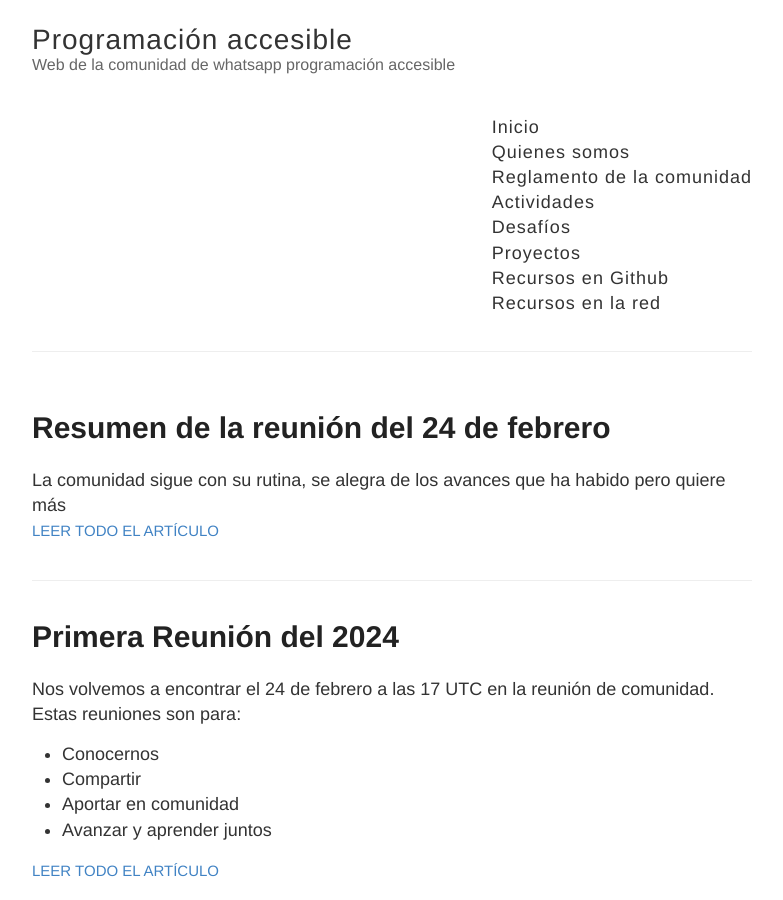
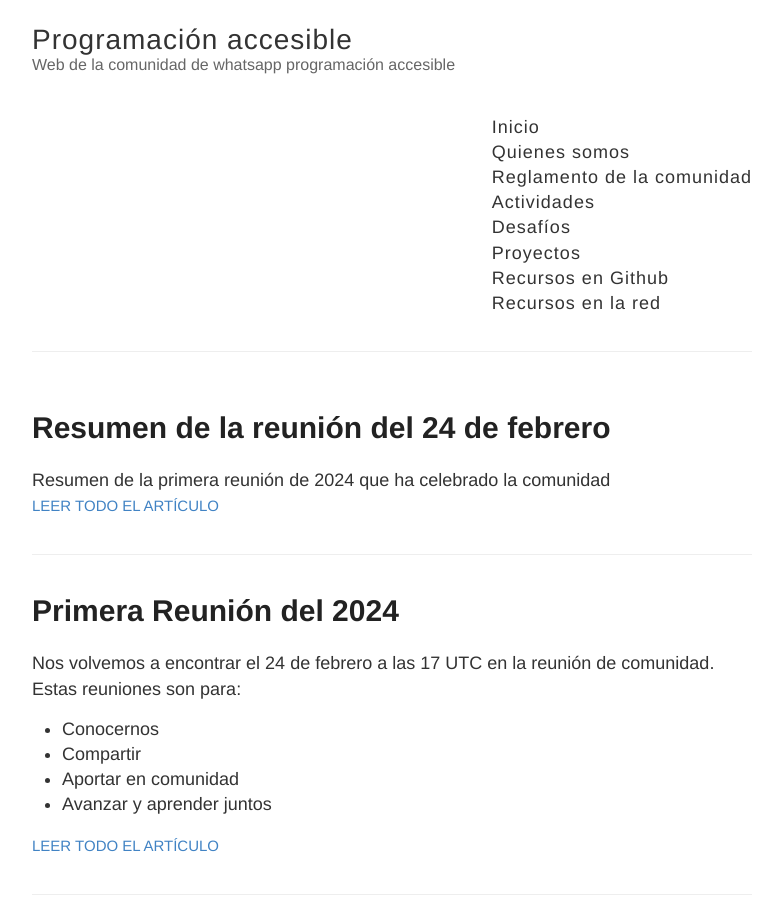
Before and after one commit to programacion-accesible/programacion-accesible.github.io, a Jekyll site: the page built from index.html, in a window 1280 px wide and 900 px high. Shown: the whole window, without its empty margins (248-1031 px from the left). Built offline with Jekyll 4.4.1, drawn with Linux system fonts in a browser that asks for light colours.

Commit message:
Realiza los cambios propuestos por el resto de administradores

```diff
--- a/_posts/2024-2-25-resumen-reunion-comunidad.md
+++ b/_posts/2024-2-25-resumen-reunion-comunidad.md
@@ -1,8 +1,10 @@
 ---
+layout: post
 title: Resumen de la reunión del 24 de febrero
 author: Quico Saval
 tags: [reuniones]
-excerpt: La comunidad sigue con su rutina, se alegra de los avances que ha habido pero quiere más
+cetegory: comunidad
+excerpt: Resumen de la primera reunión de 2024 que ha celebrado la comunidad
 ---
 
 El 24 de febrero de 2024 tuvo lugar la última reunión de la comunidad. Como siempre, las presentaciones sirvieron para que los miembros se conozcan mejor y para que todo el mundo se ponga al día sobre lo que los demás hacen en relación con la programación. Algunas personas que hacía tiempo que no participaban dejaron constancia de su alegría por todos los cambios que han ocurrido y que se detallan a continuación.
```
